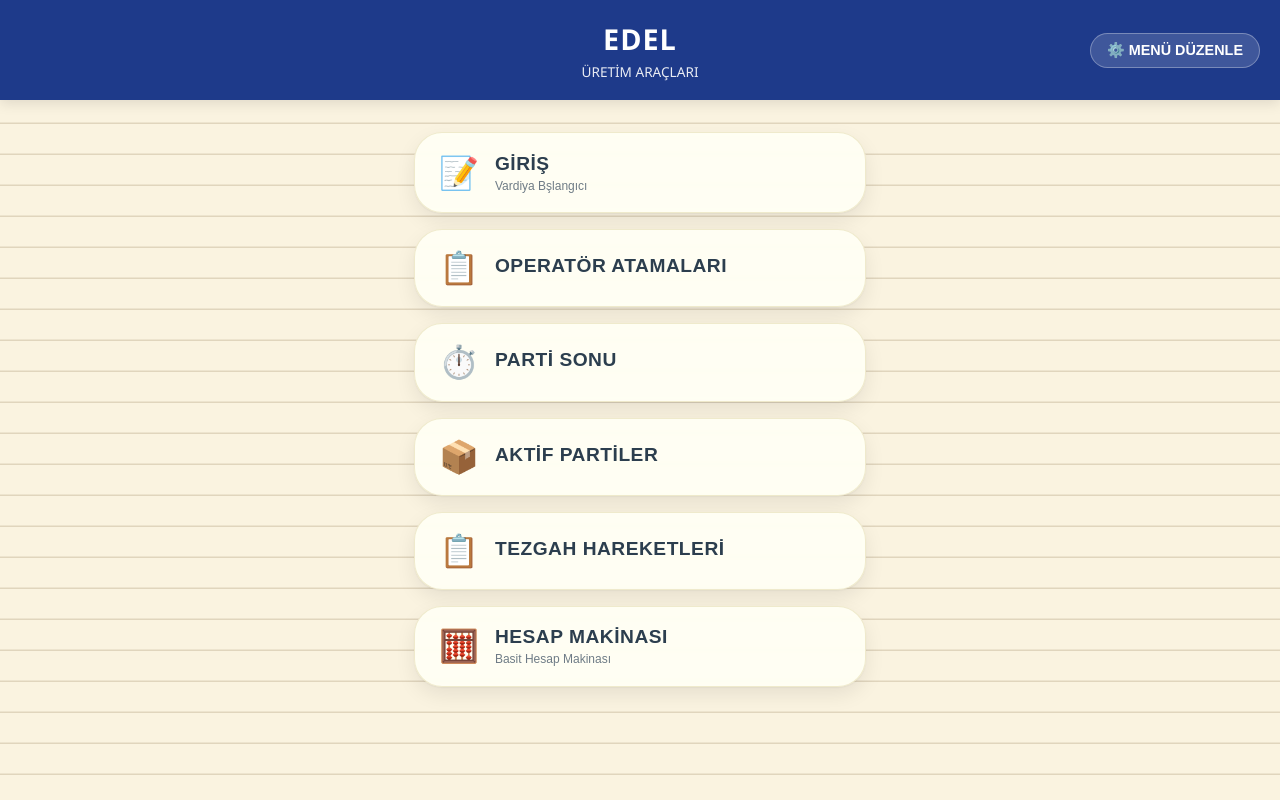
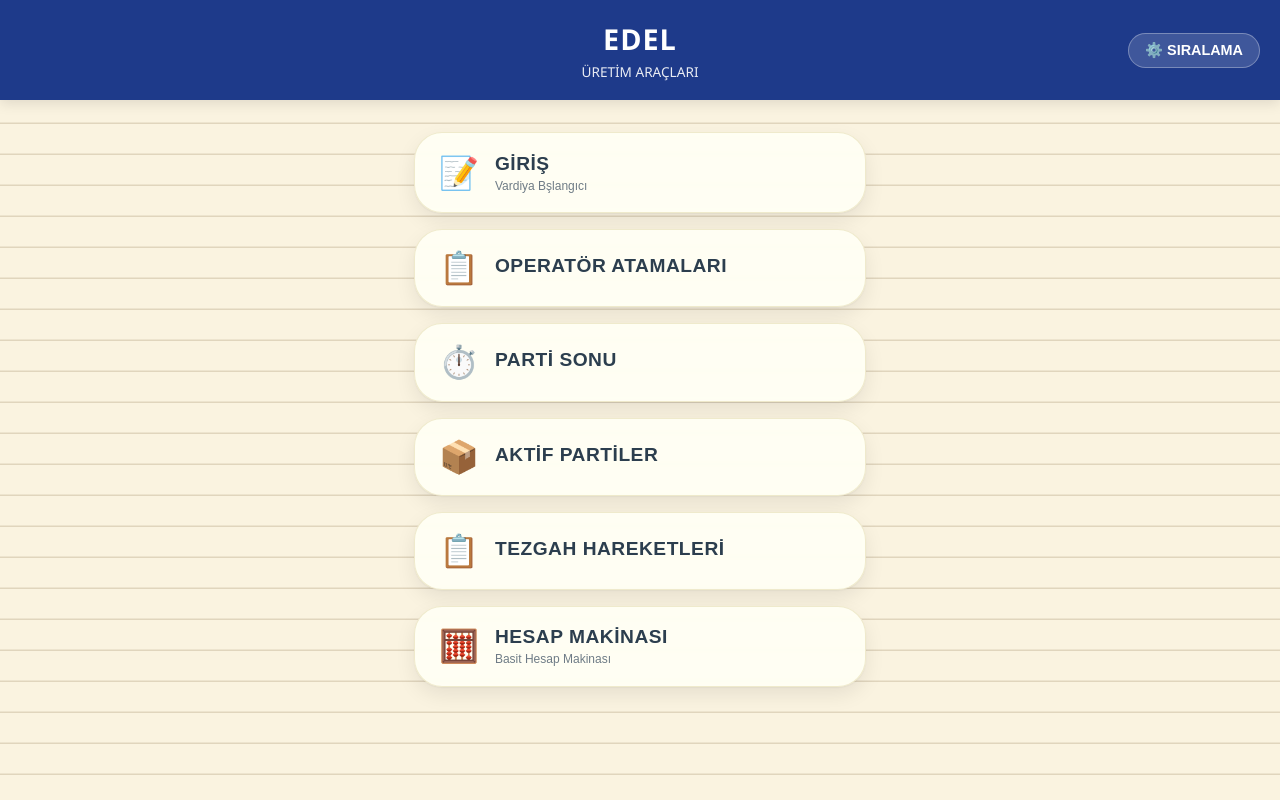
Before and after one commit to mmt8129/edeloper, a plain HTML site: page index.html in a window 1280 px wide. Drawn offline with Linux system fonts and the light colour scheme.

Commit message:
Update index.html

```diff
--- a/index.html
+++ b/index.html
@@ -458,7 +458,7 @@
                     <h1>EDEL</h1>
                     <p>ÜRETİM ARAÇLARI</p>
                 </div>
-                <button class="sort-btn" onclick="openSortModal()">⚙️ MENÜ DÜZENLE</button>
+                <button class="sort-btn" onclick="openSortModal()">⚙️ SIRALAMA</button>
             </div>
         </div>
 
```
